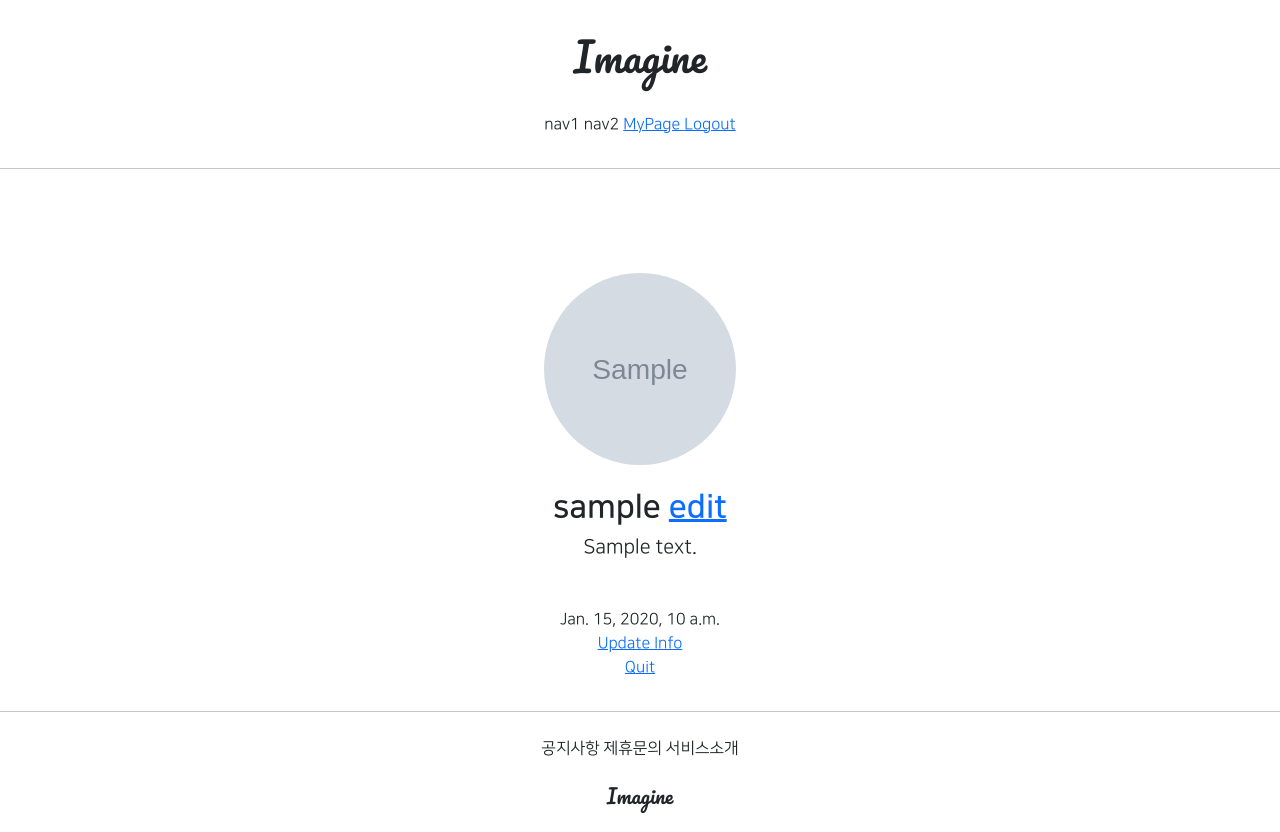
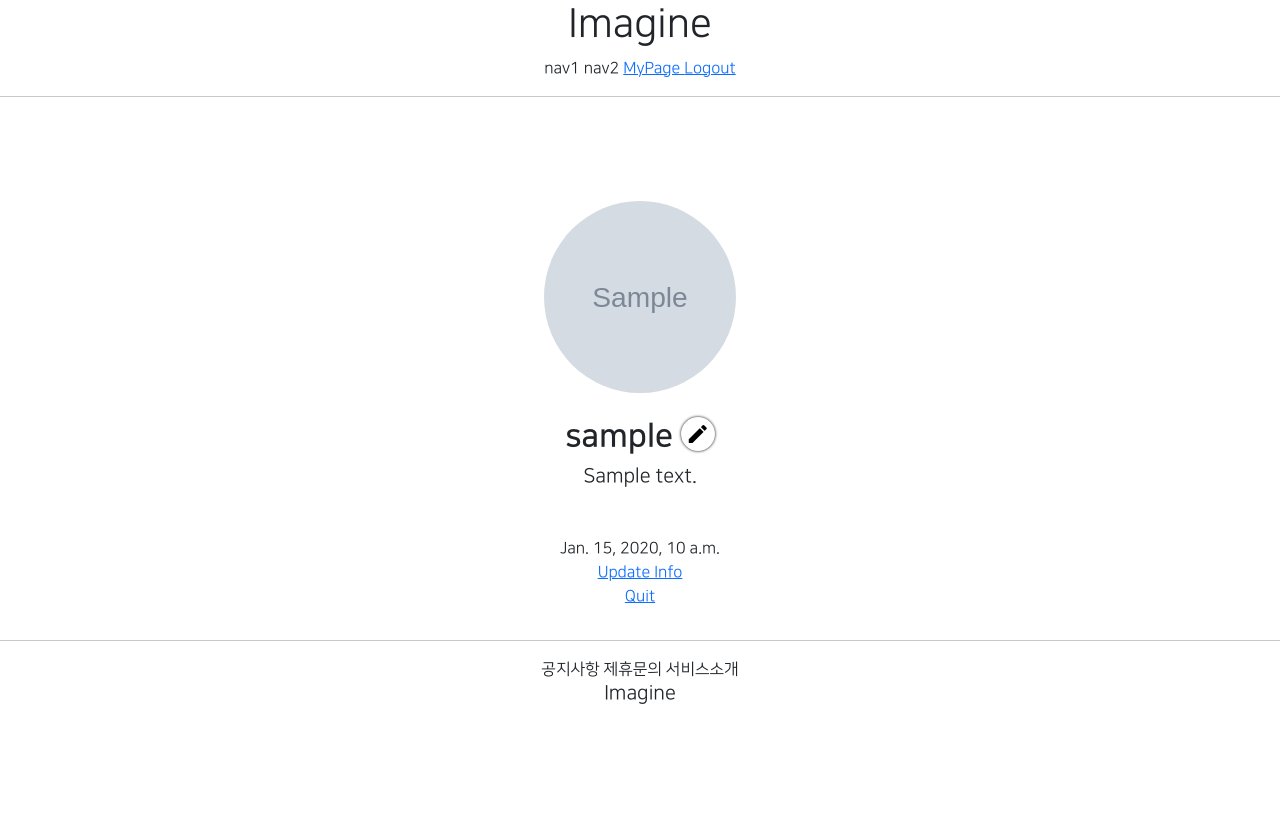
Before and after one commit to limajin/Django_pinterest, a Django app: page /accounts/detail/1 in a window 1280 px wide. After the commit the page ends 704 px from the top, so only its background shows below. Run offline with Django 3.2, Linux system fonts and the light colour scheme; a user stored in the database is signed in; tables that the repository leaves empty hold one stand-in row (values such as "Sample post"); grey boxes marked "Sample" are stand-in pictures; parts of the project's set-up code (start-up, migrations or seed data) failed here and were passed over; some libraries are stand-ins or nearby versions.

Commit message:
7/29 commit3

```diff
--- a/accountapp/templates/accountapp/detail.html
+++ b/accountapp/templates/accountapp/detail.html
@@ -12,7 +12,8 @@
                 <h2 class="NNS_B">
                     {{ target_user.profile.nickname }}
                         {% if target_user == user %}
-                            <a href="{% url 'profileapp:update' pk=target_user.profile.pk %}">
+                            <a href="{% url 'profileapp:update' pk=target_user.profile.pk %}"
+                               class="material-icons round_button">
                                 edit
                             </a>
                         {% endif %}
--- a/static/base.css
+++ b/static/base.css
@@ -1,31 +1,45 @@
-.imagine_header_logo{
-    margin: 2rem 0; font-family: 'Pacifico', cursive;
+.pragmatic_header_logo {
+    margin: 2rem 0;
+    font-family: 'Pacifico', cursive;
 }
 
-.imagine_header_button {
+.pragmatic_header_button {
     margin-bottom: 2rem;
 }
 
-.imagine_footer_logo{
-    margin: 1.5rem 0; font-family: 'Pacifico', cursive;
+.pragmatic_footer_logo {
+    margin: 1.5rem 0;
+    font-family: 'Pacifico', cursive;
 }
 
-.imagine_footer_button{
+.pragmatic_footer_button {
     margin-top: 1.5rem;
 }
 
 .mw-500 {
-    max-width : 500px;
+    max-width: 500px;
     padding: 1rem 1.5rem;
 }
 
 .profile_image {
     height: 12rem;
     width: 12rem;
-    border-radius:20rem;
+    border-radius: 20rem;
     object-fit: cover;
 }
 
-.NNS_B{
-    font-family: "NanumSquareB",cursive;
+.NNS_B {
+    font-family: "NanumSquareB", cursive;
 }
+
+.round_button {
+    color: black;
+    text-decoration: none;
+    box-shadow: 0 0 3px black;
+    border-radius: 20rem;
+    padding: .3rem;
+}
+
+.round_button:hover {
+    color: dimgrey;
+}
--- a/templates/head.html
+++ b/templates/head.html
@@ -1,19 +1,26 @@
 {% load static %}
+
 <head>
     <meta charset="UTF-8">
     <title>Title</title>
 
-    {# bootstrap link #}
+    {#  BOOTSTRAP LINK  #}
     <link href="https://cdn.jsdelivr.net/npm/bootstrap@5.0.2/dist/css/bootstrap.min.css" rel="stylesheet"
           integrity="sha384-EVSTQN3/azprG1Anm3QDgpJLIm9Nao0Yz1ztcQTwFspd3yD65VohhpuuCOmLASjC" crossorigin="anonymous">
 
-    {# google fonts link #}
+    {#  GOOGLE FONTS LINK  #}
     <link rel="preconnect" href="https://fonts.googleapis.com">
     <link rel="preconnect" href="https://fonts.gstatic.com" crossorigin>
     <link href="https://fonts.googleapis.com/css2?family=Pacifico&display=swap" rel="stylesheet">
 
-{# STATIC FILES LINK #}
-    <link rel="stylesheet" type ='text/css' href ={% static 'base.css' %} >
+    {#  STATIC FILES LINK  #}
+    <link rel="stylesheet" type="text/css" href="{% static 'base.css' %}">
+
+    {#  MATERIAL ICONS LINK  #}
+    <link href="https://fonts.googleapis.com/css2?family=Material+Icons"
+      rel="stylesheet">
+
+
     <style>
         @font-face {
             font-family: 'NanumSquareR';
@@ -33,7 +40,6 @@
         @font-face {
             font-family: 'NanumSquareL';
             src: local('NanumSquareL'),
-            {#local에 없다면 url으로 요청#}
             url("{% static 'fonts/NanumSquareL.otf' %}") format("opentype");
         }
     </style>
```
